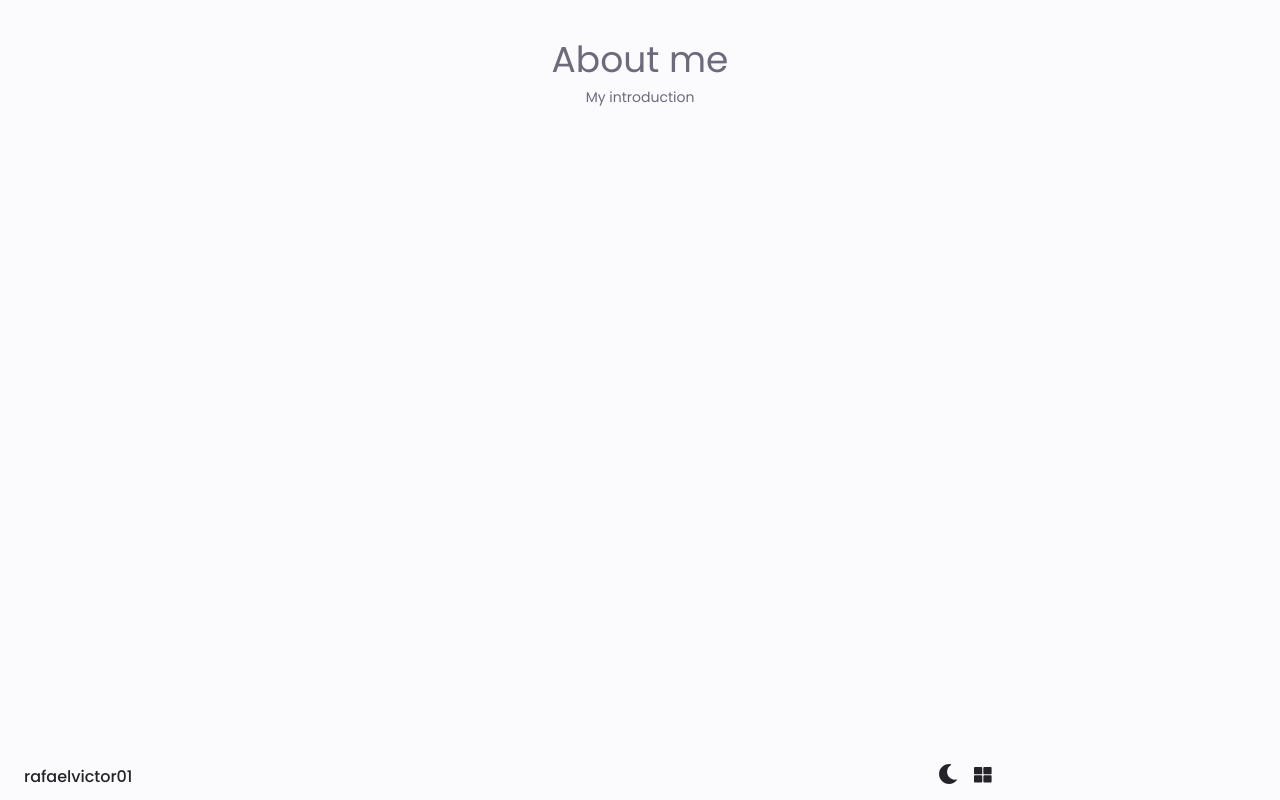
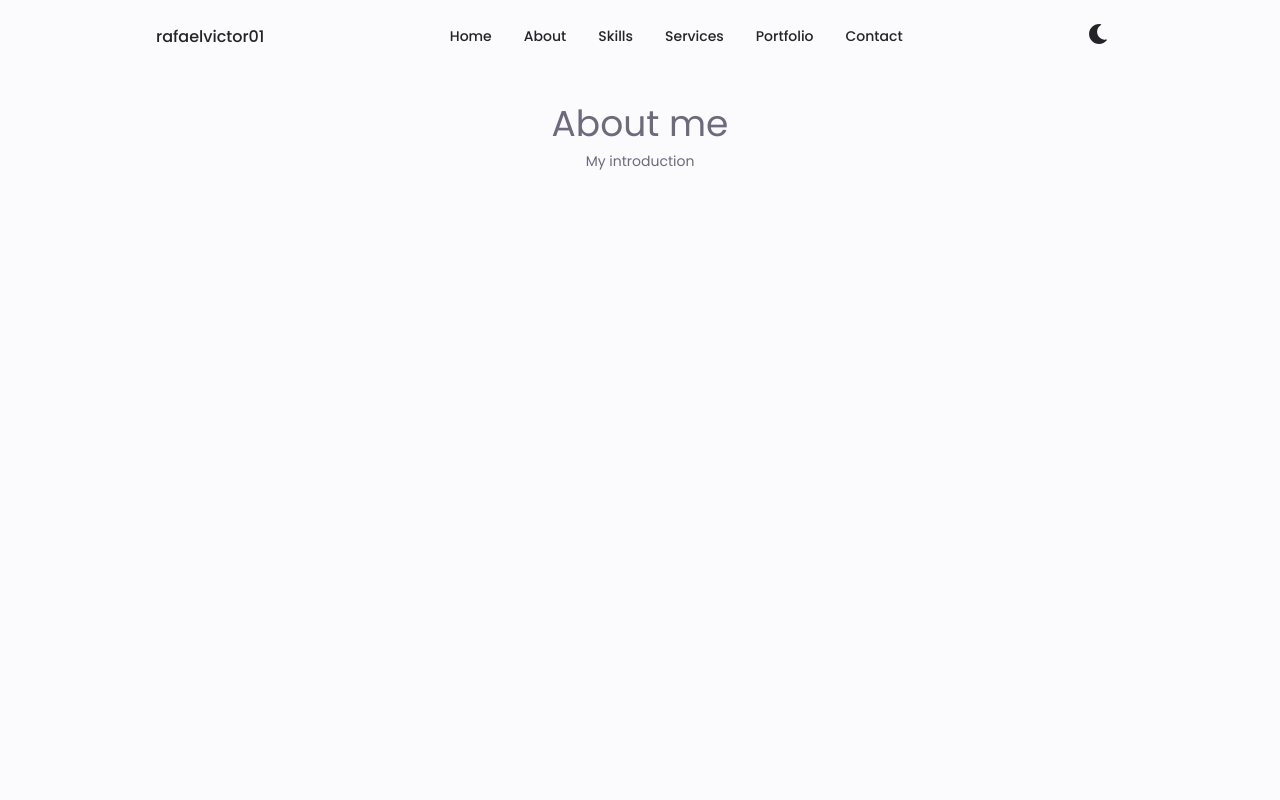
Before and after one commit to rafaelvictor01/PERSONAL_MyPortfolio, a Next.js app: page /about in a window 1280 px wide. Built offline with nearby package versions, Linux system fonts and the light colour scheme.

Commit message:
Muitos ajustes de css (Principalmente com relação as media queries), Resolvendo muitos bugs de css e inclundo o Novo hook

```diff
--- a/src/common/components/main-navbar/MainNavbar.tsx
+++ b/src/common/components/main-navbar/MainNavbar.tsx
@@ -1,16 +1,26 @@
-import React, { useState } from 'react'
+import React, { useContext, useState, useEffect } from 'react'
 import styled from 'styled-components'
 import IconsCP from '../styles/icons/Icons'
 import { motion } from 'framer-motion'
 import MainNavbarItemCP from './inner/components/MainNavbarItem'
 import { MainNavbarItemList } from 'src/common/components/main-navbar/inner/MainNavbarItemList'
+import { GlobalContext } from 'src/common/context/GlobalContext'
+import globalThemeLight from 'src/common/styles/themes/light-theme/globalThemeLight'
+import useWindowDimensions from 'src/common/hooks/window-dimensions/useWindowDimensions'
 
 /**
  * @author rafaelvictor01
  * @return ADD DESCRIPTION
  */
 export default function MainNavbarCP(): JSX.Element {
+  const globalContext = useContext(GlobalContext)
+  const { width } = useWindowDimensions()
+
   const [showMenu, setShowMenu] = useState(false)
+
+  useEffect(() => {
+    if (!!width && width >= 768) setShowMenu(true)
+  }, [width])
 
   const container = {
     visible: { opacity: 1 },
@@ -38,7 +48,7 @@ export default function MainNavbarCP(): JSX.Element {
           animate={showMenu ? 'visible' : 'hidden'}
         >
           <DrawerContentWrapperSCP showMenu={showMenu}>
-            <ListItensSCP className={'grid'}>
+            <ListItensSCP>
               {MainNavbarItemList.map(currentChildren => (
                 <motion.div variants={item} key={currentChildren.key}>
                   <MainNavbarItemCP
@@ -66,8 +76,12 @@ export default function MainNavbarCP(): JSX.Element {
         <AuxButtonsWrapperSCP>
           <IconsCP
             id={'navTheme'}
-            iconName={'moon'}
-            onClick={() => setShowMenu(true)}
+            iconName={
+              globalContext.globalThemeTitle === globalThemeLight.title
+                ? 'moon'
+                : 'sun'
+            }
+            onClick={globalContext.toggleTheme}
           />
 
           {!showMenu && (
@@ -90,7 +104,13 @@ const HeaderWrapperSCP = styled.header`
   bottom: 0;
   left: 0;
   z-index: ${props => props.theme.zIndex.fixed};
-  /* background-color: ${props => props.theme.colors.primary}; */
+  background-color: ${props => props.theme.colors.body};
+
+  @media screen and (min-width: 768px) {
+    top: 0;
+    bottom: initial;
+    padding: 0 1rem;
+  }
 `
 
 // className: nav container
@@ -112,6 +132,14 @@ const NavWrapperSCP = styled.nav`
 
   #navClose:hover {
     color: ${props => props.theme.colors.primary};
+  }
+
+  @media screen and (min-width: 768px) {
+    height: calc(${props => props.theme.defaultHeight.headerHeight} + 1.5rem);
+    column-gap: 1rem;
+    #navClose {
+      display: none;
+    }
   }
 `
 
@@ -136,11 +164,18 @@ const DrawerContentWrapperSCP = styled.div<{ showMenu: boolean }>`
 
 // className: nav__list grid
 const ListItensSCP = styled.ul`
+  display: grid;
+  gap: 1.5rem;
   grid-template-columns: repeat(3, 1fr);
   gap: 2rem;
 
   @media screen and (max-width: 350px) {
     column-gap: 0;
+  }
+
+  @media screen and (min-width: 768px) {
+    display: flex;
+    column-gap: 2rem;
   }
 `
 
@@ -178,4 +213,10 @@ const AuxButtonsWrapperSCP = styled.a`
     cursor: pointer;
     color: ${props => props.theme.colors.primary};
   }
+
+  @media screen and (min-width: 768px) {
+    #navToggle {
+      display: none;
+    }
+  }
 `
--- a/src/common/components/main-navbar/inner/MainNavbarItemList.ts
+++ b/src/common/components/main-navbar/inner/MainNavbarItemList.ts
@@ -38,7 +38,7 @@ export const MainNavbarItemList: IMainNavbarData[] = [
   {
     href: '/contact',
     iconName: 'envelope',
-    text: 'Contact-me',
+    text: 'Contact',
     key: 'contact'
   }
 ]
--- a/src/common/components/main-navbar/inner/components/MainNavbarItem.tsx
+++ b/src/common/components/main-navbar/inner/components/MainNavbarItem.tsx
@@ -19,20 +19,12 @@ export default function MainNavbarItemCP(
   props: IMainNavbarItemCPProps
 ): JSX.Element {
   return (
-    <MainNavbarItemMainWrapperSCP>
-      <NavLinkSCP href={props.href} onClick={props.onSelect}>
-        <IconsCP iconName={props.iconName} className={'navIcon'} />
-        {props.text}
-      </NavLinkSCP>
-    </MainNavbarItemMainWrapperSCP>
+    <NavLinkSCP href={props.href} onClick={props.onSelect}>
+      <IconsCP iconName={props.iconName} className={'navIcon'} />
+      {props.text}
+    </NavLinkSCP>
   )
 }
-
-const MainNavbarItemMainWrapperSCP = styled.li`
-  .navIcon {
-    font-size: 1.2rem;
-  }
-`
 
 const NavLinkSCP = styled.a`
   display: flex;
@@ -47,7 +39,17 @@ const NavLinkSCP = styled.a`
     font-size: ${props => props.theme.fontSizeForLargeDevices.smallFontSize};
   }
 
+  .navIcon {
+    font-size: 1.2rem;
+  }
+
   &&:hover {
     color: ${props => props.theme.colors.darkPrimary};
   }
+
+  @media screen and (min-width: 768px) {
+    .navIcon {
+      display: none;
+    }
+  }
 `
--- a/src/common/components/section-subtitle/SectionSubtitle.tsx
+++ b/src/common/components/section-subtitle/SectionSubtitle.tsx
@@ -23,6 +23,11 @@ const SectionSubtitleMainWrapperSCP = styled.div`
   text-align: center;
   display: block;
   margin-bottom: ${props => props.theme.marginBottom.mb3};
+
+  @media screen and (min-width: 768px) {
+    margin-bottom: 4rem;
+  }
+
   font-size: ${props => props.theme.fontSizeForSmallDevices.smallFontSize};
   @media screen and (min-width: 960px) {
     font-size: ${props => props.theme.fontSizeForLargeDevices.smallFontSize};
--- a/src/common/components/section/Section.tsx
+++ b/src/common/components/section/Section.tsx
@@ -1,6 +1,7 @@
 import { motion } from 'framer-motion'
 import React from 'react'
 import IStandardInterface from 'src/common/interfaces/IStandardInterface'
+import styled from 'styled-components'
 
 interface ISectionCPProps extends IStandardInterface {
   children: JSX.Element
@@ -12,6 +13,7 @@ interface ISectionCPProps extends IStandardInterface {
  */
 export default function SectionCP(props: ISectionCPProps): JSX.Element {
   return (
+    <SectionWrapperSCP>
       <motion.section
         id={props.id}
         className={props.className}
@@ -24,9 +26,17 @@ export default function SectionCP(props: ISectionCPProps): JSX.Element {
         transition={{
           delay: 0.5
         }}
-      style={{ padding: '2rem 0 4rem' }}
+        style={{}}
       >
         {props.children}
       </motion.section>
+    </SectionWrapperSCP>
   )
 }
+
+const SectionWrapperSCP = styled.div`
+  padding: 2rem 0 4rem;
+  @media screen and (min-width: 768px) {
+    padding: 6rem 0 2rem;
+  }
+`
--- /dev/null
+++ b/src/common/hooks/window-dimensions/types/useWindowDimensionsTP.ts
@@ -0,0 +1,8 @@
+/**
+ * @author rafaelvictor01
+ * @returns - type personalizado para ser o retorno do hook useWindowDimensions
+ */
+export type useWindowDimensionsTP = {
+  width?: number
+  height?: number
+}
--- /dev/null
+++ b/src/common/hooks/window-dimensions/useWindowDimensions.ts
@@ -0,0 +1,43 @@
+import { useState, useEffect } from 'react'
+import { useWindowDimensionsTP } from 'src/common/hooks/window-dimensions/types/useWindowDimensionsTP'
+
+/**
+ * @author rafaelvictor01
+ * @returns A largura e a altura do browser atualizados de forma reativa.
+ *
+ * @see https://qastack.com.br/programming/36862334/get-viewport-window-height-in-reactjs
+ */
+export default function useWindowDimensions(): useWindowDimensionsTP {
+  // Initialize state with undefined width/height so server and client renders match
+  // Learn more here: https://joshwcomeau.com/react/the-perils-of-rehydration/
+  const [windowSize, setWindowSize] = useState({
+    width: undefined,
+    height: undefined
+  } as useWindowDimensionsTP)
+
+  function getWindowDimensions() {
+    // Set window width/height to state
+    setWindowSize({
+      width: window.innerWidth,
+      height: window.innerHeight
+    })
+  }
+
+  useEffect(() => {
+    // only execute all the code below in client side
+    if (typeof window !== 'undefined') {
+      // Handler to call on window resize
+      getWindowDimensions()
+
+      // Add event listener
+      window.addEventListener('resize', getWindowDimensions)
+
+      // Call handler right away so state gets updated with initial window size
+      getWindowDimensions()
+
+      // Remove event listener on cleanup
+      return () => window.removeEventListener('resize', getWindowDimensions)
+    }
+  }, []) // Empty array ensures that effect is only run on mount
+  return windowSize
+}
--- a/src/common/styles/globalStyle.ts
+++ b/src/common/styles/globalStyle.ts
@@ -9,6 +9,9 @@ import { createGlobalStyle } from 'styled-components'
  * @author rafaelvictor01
  */
 export default createGlobalStyle`
+
+  /* ==================== Genéricos ==================== */
+
   * {
     margin: 0px;
     padding: 0px;
@@ -17,8 +20,10 @@ export default createGlobalStyle`
 
   body {
     margin: 0 0 ${props => props.theme.defaultHeight.headerHeight} 0;
+
     background-color: ${props => props.theme.colors.body};
     color: ${props => props.theme.colors.text};
+
     font-family: ${props => props.theme.font.fontFamily};
     font-size: ${props => props.theme.fontSizeForSmallDevices.normalFontSize};
 
@@ -49,7 +54,7 @@ export default createGlobalStyle`
     height: auto;
   }
 
-  /** Classes Recicláveis */
+  /* ==================== Classes Recicláveis ==================== */
 
   .container {
     max-width: 768px;
@@ -57,10 +62,7 @@ export default createGlobalStyle`
     margin-right: ${props => props.theme.marginBottom.mb15};
   }
 
-  .grid {
-    display: grid;
-    gap: 1.5rem;
-  }
+  /* ==================== MEDIA QUERIES ==================== */
 
   @media screen and (max-width: 350px) {
     .container {
@@ -69,7 +71,7 @@ export default createGlobalStyle`
     }
   }
 
-  @media screen and (max-width: 768px) {
+  @media screen and (min-width: 768px) {
     .container {
       margin-left: auto;
       margin-right: auto;
@@ -79,4 +81,21 @@ export default createGlobalStyle`
       margin: 0;
     }
   }
+
+  /* ==================== Scroll Bar ==================== */
+
+  ::-webkit-scrollbar {
+    width: 0.60rem;
+    border-radius: 0.5rem;
+    background-color: ${props => props.theme.colors.scrollBar};
+  }
+
+  ::-webkit-scrollbar-thumb {
+    border-radius: 0.5rem;
+    background-color: ${props => props.theme.colors.scrollBarThumb};
+  }
+
+  ::-webkit-scrollbar-thumb:hover {
+    background-color: ${props => props.theme.colors.lighterText};
+  }
 `
--- a/src/common/styles/themes/dark-theme/globalThemeDark.ts
+++ b/src/common/styles/themes/dark-theme/globalThemeDark.ts
@@ -12,8 +12,8 @@ const DarkTheme = {
   title: 'DarkTheme',
 
   colors: {
-    primary: `hsl(${SettingsConstants.HUE_COLOR}, 30%, 8%)`,
-    darkPrimary: `hsl(${SettingsConstants.HUE_COLOR}, 57%, 53%)`,
+    primary: `hsl(${SettingsConstants.HUE_COLOR}, 69%, 61%)`,
+    darkPrimary: `hsl(${SettingsConstants.HUE_COLOR}, 30%, 8%)`,
     lighterPrimary: `hsl(${SettingsConstants.HUE_COLOR}, 92%, 85%)`,
 
     text: `hsl(${SettingsConstants.HUE_COLOR}, 8%, 75%)`,
@@ -22,7 +22,10 @@ const DarkTheme = {
 
     input: `hsl(${SettingsConstants.HUE_COLOR}, 29%, 16%)`,
     body: `hsl(${SettingsConstants.HUE_COLOR}, 28%, 12%)`,
-    container: `hsl(${SettingsConstants.HUE_COLOR}, 29%, 16%)`
+    container: `hsl(${SettingsConstants.HUE_COLOR}, 29%, 16%)`,
+
+    scrollBar: `hsl(${SettingsConstants.HUE_COLOR}, 12%, 48%)`,
+    scrollBarThumb: `hsl(${SettingsConstants.HUE_COLOR}, 12%, 36%)`
   },
 
   font: {
--- a/src/common/styles/themes/light-theme/globalThemeLight.ts
+++ b/src/common/styles/themes/light-theme/globalThemeLight.ts
@@ -22,7 +22,10 @@ const LightTheme = {
 
     input: `hsl(${SettingsConstants.HUE_COLOR}, 70%, 96%)`,
     body: `hsl(${SettingsConstants.HUE_COLOR}, 60%, 99%)`,
-    container: '#FFF'
+    container: '#FFF',
+
+    scrollBar: `hsl(${SettingsConstants.HUE_COLOR}, 12%, 90%)`,
+    scrollBarThumb: `hsl(${SettingsConstants.HUE_COLOR}, 12%, 80%)`
   },
 
   font: {
```
Also changed, not shown: src/screens/landing-screen/components/landing-screen-main-content/LandingScreenMainContent.tsx (+24 -3 lines), src/screens/landing-screen/components/profile-picture-with-blob/ProfilePictureWithBlob.tsx (+10 -0 lines). Lines whose indentation alone changed are shown as unchanged.
